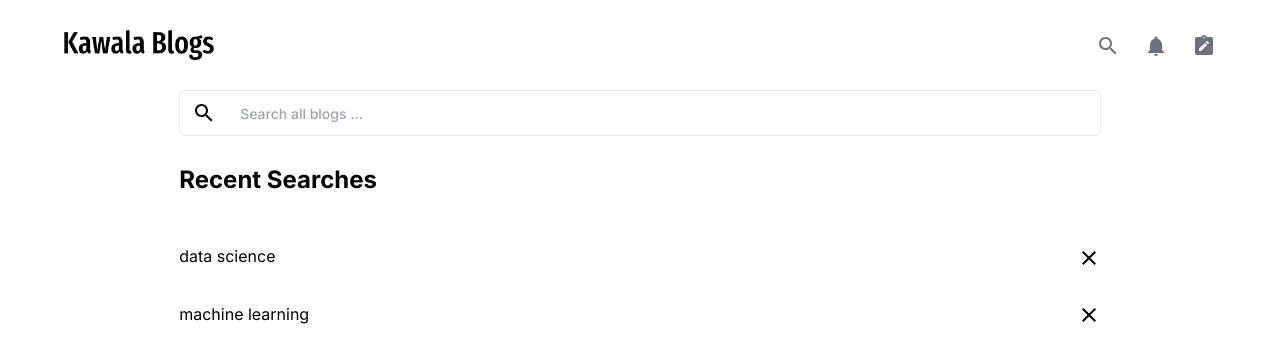
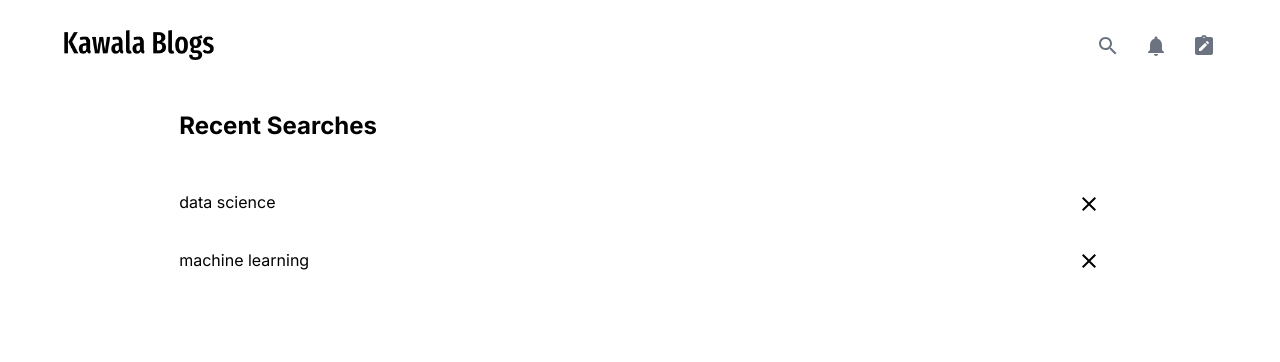
Before and after one commit to Jaydrey/kawala-blogs, a Next.js app: page /search in a window 1280 px wide. Shown: the top 362 px of the page. Built offline with nearby package versions, Linux system fonts and the light colour scheme.

Commit message:
feat(search-page): added responsiveness for search input field

```diff
--- a/app/search/page.tsx
+++ b/app/search/page.tsx
@@ -7,11 +7,13 @@ const SearchPage = ({
 }: {
   searchParams: { [key: string]: string | string[] | undefined };
 }) => {
-  const searchTerm = searchParams.term;
+  const searchTerm = searchParams.term || "";
 
   return (
     <main className="w-full md:w-[80%] md:mx-auto flex flex-col gap-2">
-      <SearchInputField searchTerm={searchTerm} />
+      <div className="md:hidden">
+        <SearchInputField searchTerm={searchTerm} />
+      </div>
       {searchTerm === "" || searchTerm === undefined ? (
         <RecentSearch />
       ) : (
```
